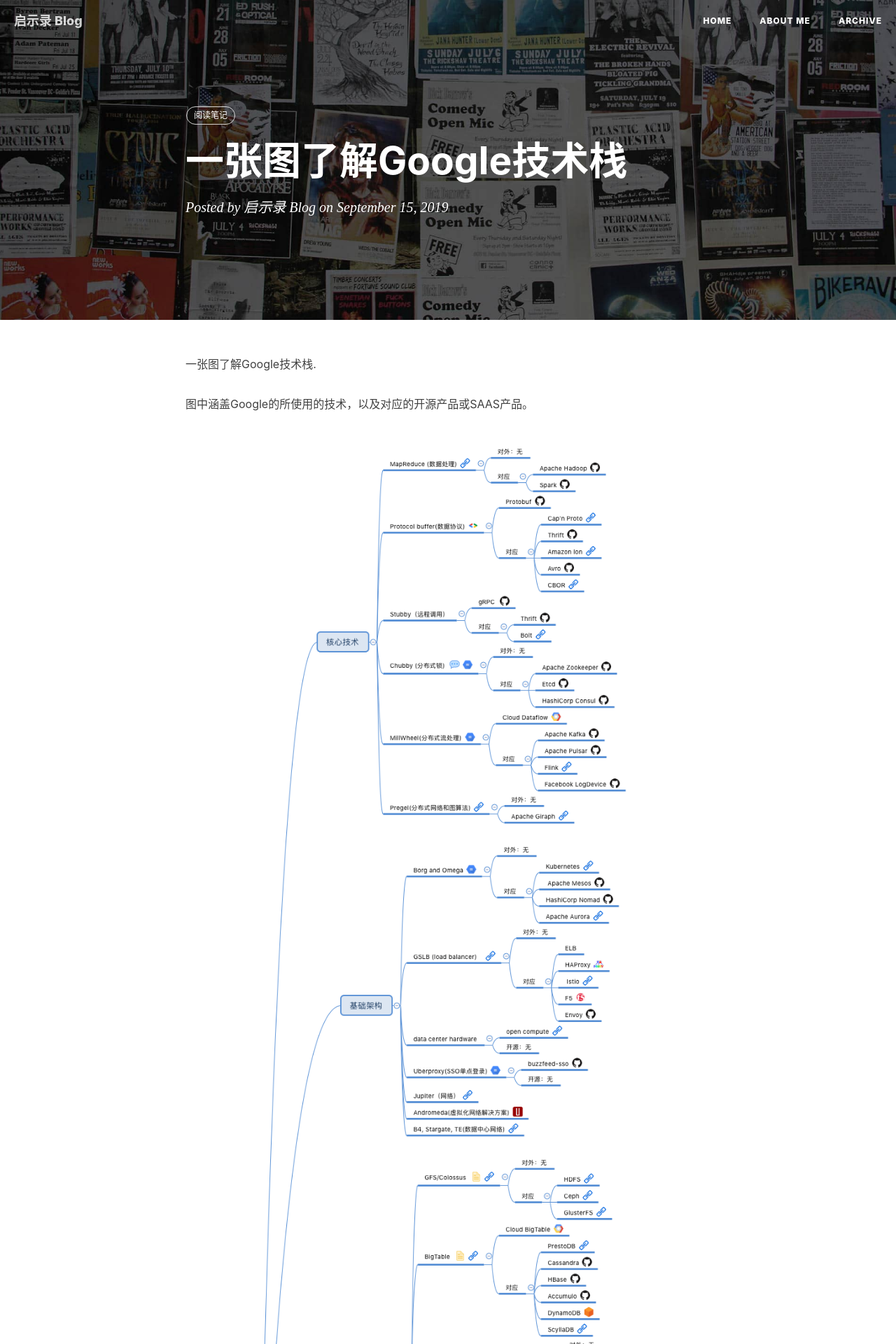
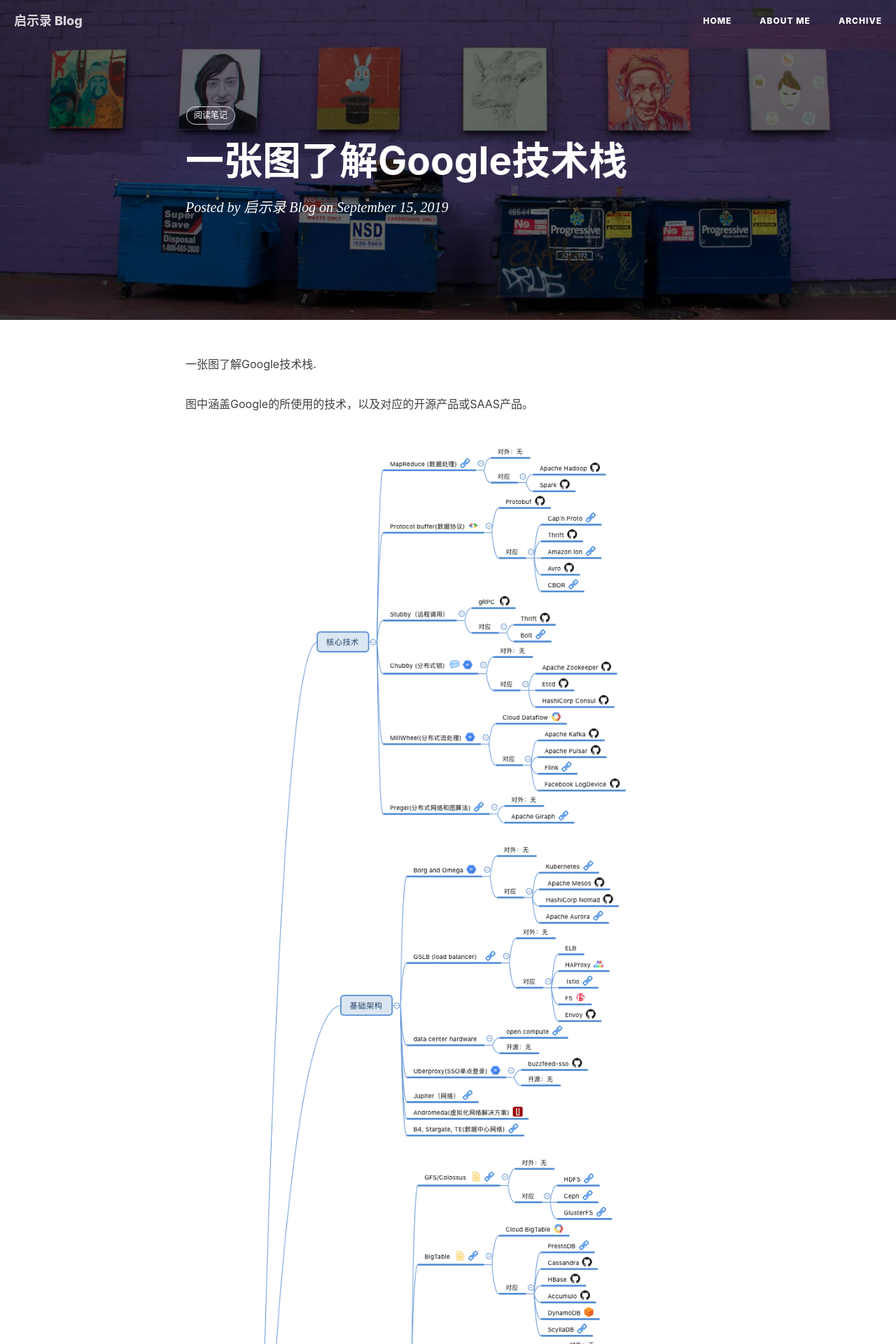
Before and after one commit to ty4z2008/ty4z2008.github.io, a Jekyll site: the page built from _posts/2019-09-15-about-google-tech-stack.md, in a window 1280 px wide. Shown: the top 1920 px of the page at 70% size. Built offline with Jekyll 4.4.1, drawn with Linux system fonts in a browser that asks for light colours; nearby versions of some CDN libraries; comment, search, counter and statistics services are not loaded.

Commit message:
replace home background

```diff
--- a/_config.yml
+++ b/_config.yml
@@ -1,6 +1,6 @@
 title: 启示录 Blog
 SEOTitle: Jeffery的博客 | Jeffery Blog
-header-img: img/home-bg.jpg
+header-img: img/home-bg-art.jpg
 email: ty4z2008@gmail.com
 description: ""
 keyword: "ty4z2008, Jeffery, @ty4z2008, Web, 数据库, 前端,"
```
